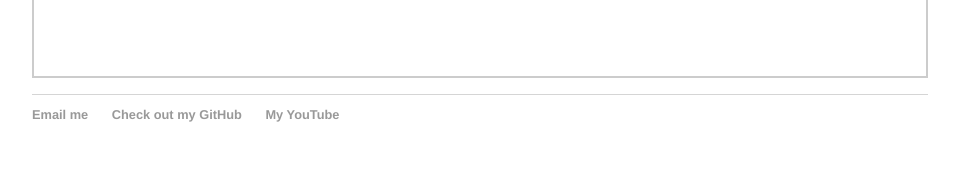
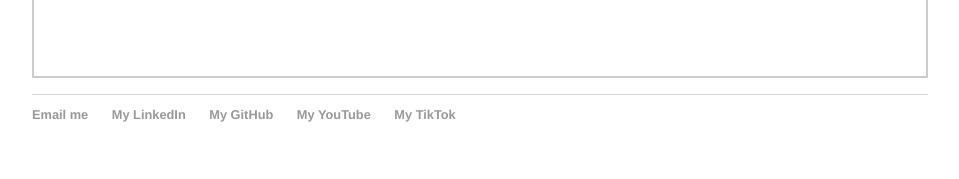
Before and after one commit to rishabhkapoor17/rishabhkapoor17.github.io, a Jekyll site: the page built from index.html, in a window 1280 px wide. Shown: the part 1089-1268 px from the top of the page, without its empty margins (160-1119 px from the left). Built offline with Jekyll 4.4.1, drawn with Linux system fonts in a browser that asks for light colours.

Commit message:
Update default.html

```diff
--- a/_layouts/default.html
+++ b/_layouts/default.html
@@ -237,9 +237,10 @@ $( "button:first " ).trigger( "click" );
 			<footer>
 	    		<ul>
 	        		<li><a href="mailto:rishabh.kapoor798@gmail.com">Email me</a></li>
-	        		<li><a href="https://github.com/rishabhkapoor17">Check out my GitHub</a></li>
+				<li><a href="https://www.linkedin.com/in/rishabh-kapoor-a0a3b5154/">My LinkedIn</a></li>
+	        		<li><a href="https://github.com/rishabhkapoor17">My GitHub</a></li>
 				<li><a href="https://www.youtube.com/channel/UCnMdVCWqkkJoTbMMNEXGn6A?">My YouTube</a></li>
-				<li><a href="https://vm.tiktok.com/sKSkHY/>My TikTok</a></li>
+				<li><a href="https://vm.tiktok.com/sKSkHY/">My TikTok</a></li>
 				</ul>
 			</footer>
 		</body>
```
